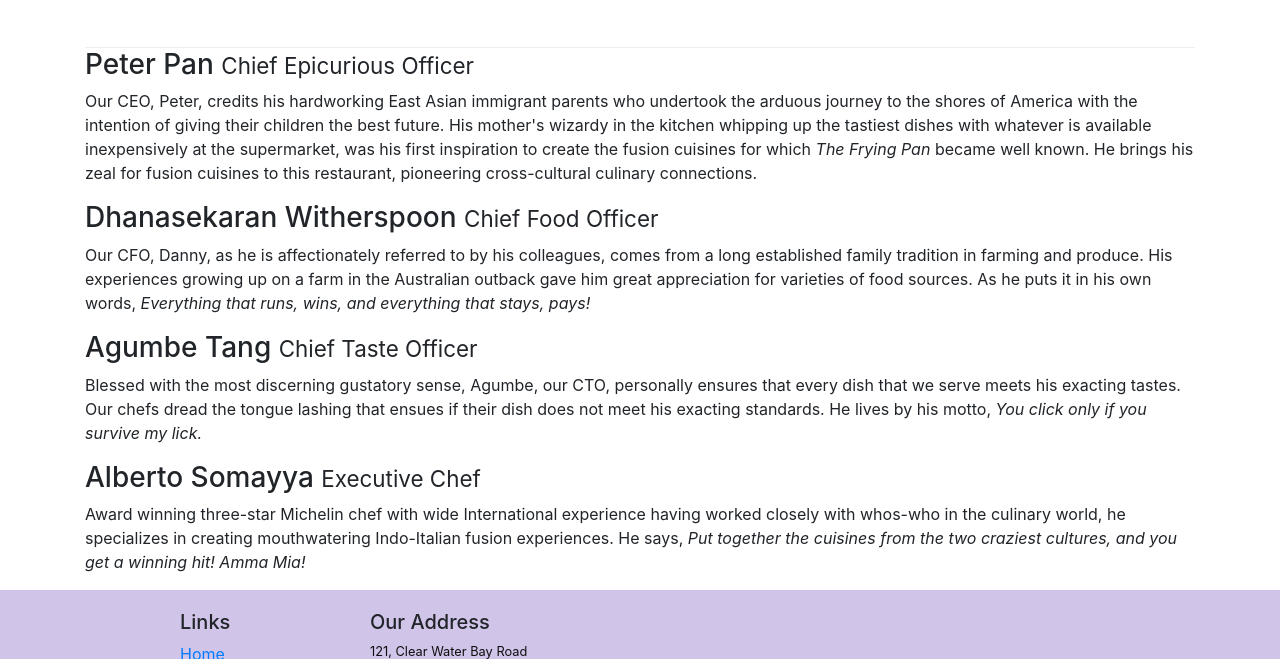
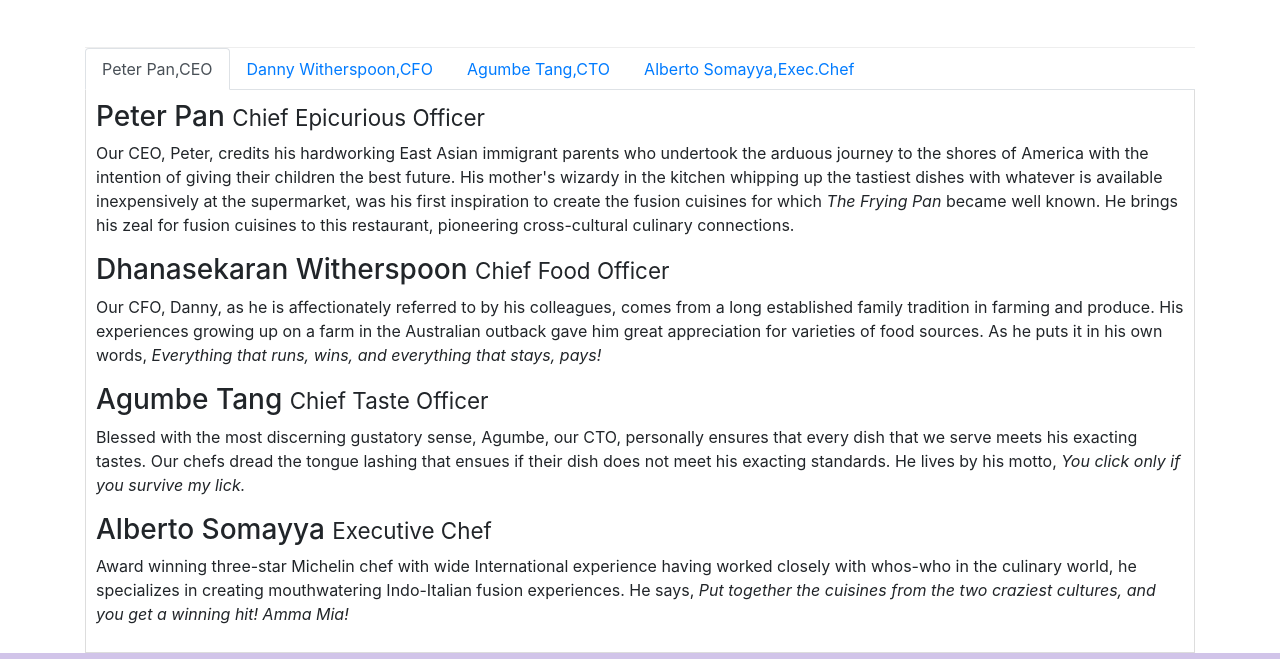
Before and after one commit to NguyenThanhVienSE150468/git-test, a website: page aboutus.html in a window 1280 px wide. Shown: the part 1295-1954 px from the top of the page. Drawn offline with nearby package versions, Linux system fonts and the light colour scheme.

Commit message:
exercise 11

```diff
--- a/aboutus.html
+++ b/aboutus.html
@@ -17,6 +17,10 @@
     <link rel="stylesheet" href="css/styles.css" type="text/css">
     <link rel="stylesheet" href="node_modules/font-awesome/css/font-awesome.min.css">
     <link rel="stylesheet" href="node_modules/bootstrap-social/bootstrap-social.css">
+
+    <script src="node_modules/jquery/dist/jquery.min.js"></script>
+    <script src="node_modules/tether/dist/js/tether.min.js"></script>
+
 </head>
 
 <body>
@@ -156,34 +160,68 @@
                     </div>
                     <div class="col-12 col-sm-3"></div>
                 </div>
+
+                    <ul class="nav nav-tabs">
+                        <li class="nav-item">
+                            <a class="nav-link active" href="#peter" role="tab" data-toggle="tab">Peter Pan,CEO </a>
+                        </li>
+                        <li class="nav-item">
+                            <a class="nav-link" href="#danny" role="tab" data-toggle="tab">Danny Witherspoon,CFO </a>
+                        </li>
+                        <li class="nav-item">
+                            <a class="nav-link" href="#agumbe" role="tab" data-toggle="tab">Agumbe Tang,CTO </a>
+                        </li>
+                        <li class="nav-item">
+                            <a class="nav-link" href="#alberto" role="tab" data-toggle="tab">Alberto Somayya,Exec.Chef
+                            </a>
+                        </li>
+                    </ul>
+
+                <div class="tab-content" id="nav-tabContent">
+                    <div role="tabpanel" class="tab-pane fade show active" id="peter">
                         <h3>Peter Pan <small>Chief Epicurious Officer</small></h3>
-                <p class="d-none d-sm-block">Our CEO, Peter, credits his hardworking East Asian immigrant parents who
+                        <p class="d-none d-sm-block">Our CEO, Peter, credits his hardworking East Asian immigrant parents
+                            who
                             undertook the arduous
-                    journey to the shores of America with the intention of giving their children the best future. His
+                            journey to the shores of America with the intention of giving their children the best future.
+                            His
                             mother's wizardy in the kitchen whipping up the tastiest dishes with whatever is available
-                    inexpensively at the supermarket, was his first inspiration to create the fusion cuisines for which
+                            inexpensively at the supermarket, was his first inspiration to create the fusion cuisines for
+                            which
                             <em>The Frying Pan</em> became well known. He brings his zeal for fusion cuisines to this
                             restaurant, pioneering cross-cultural culinary connections.
                         </p>
+                    </div>
+                    <div role="tabpanel" class="tab-pane fade show active" id="danny">
                         <h3>Dhanasekaran Witherspoon <small>Chief Food Officer</small></h3>
                         <p class="d-none d-sm-block">Our CFO, Danny, as he is affectionately referred to by his colleagues,
                             comes from a long established
                             family tradition in farming and produce. His experiences growing up on a farm in the Australian
-                    outback gave him great appreciation for varieties of food sources. As he puts it in his own words,
+                            outback gave him great appreciation for varieties of food sources. As he puts it in his own
+                            words,
                             <em>Everything that runs, wins, and everything that stays, pays!</em>
                         </p>
+                    </div>
+                    <div role="tabpanel" class="tab-pane fade show active" id="agumbe">
                         <h3>Agumbe Tang <small>Chief Taste Officer</small></h3>
                         <p class="d-none d-sm-block">Blessed with the most discerning gustatory sense, Agumbe, our CTO,
                             personally ensures that every dish
                             that we serve meets his exacting tastes. Our chefs dread the tongue lashing that ensues if their
-                    dish does not meet his exacting standards. He lives by his motto, <em>You click only if you survive
+                            dish does not meet his exacting standards. He lives by his motto, <em>You click only if you
+                                survive
                                 my lick.</em></p>
+                    </div>
+                    <div role="tabpanel" class="tab-pane fade show active" id="alberto">
                         <h3>Alberto Somayya <small>Executive Chef</small></h3>
-                <p class="d-none d-sm-block">Award winning three-star Michelin chef with wide International experience
+                        <p class="d-none d-sm-block">Award winning three-star Michelin chef with wide International
+                            experience
                             having worked closely with
                             whos-who in the culinary world, he specializes in creating mouthwatering Indo-Italian fusion
-                    experiences. He says, <em>Put together the cuisines from the two craziest cultures, and you get a
+                            experiences. He says, <em>Put together the cuisines from the two craziest cultures, and you get
+                                a
                                 winning hit! Amma Mia!</em></p>
+                    </div>
+                </div>
             </div>
         </div>
 
--- a/css/styles.css
+++ b/css/styles.css
@@ -31,3 +31,9 @@ body{
 .navbar-dark{
     background-color: #512DA8;
 }
+.tab-content{
+    border-left: 1px solid #ddd;
+    border-right: 1px solid #ddd;
+    border-bottom: 1px solid #ddd;
+    padding: 10px;
+}
```
Lines whose indentation alone changed are shown as unchanged.
